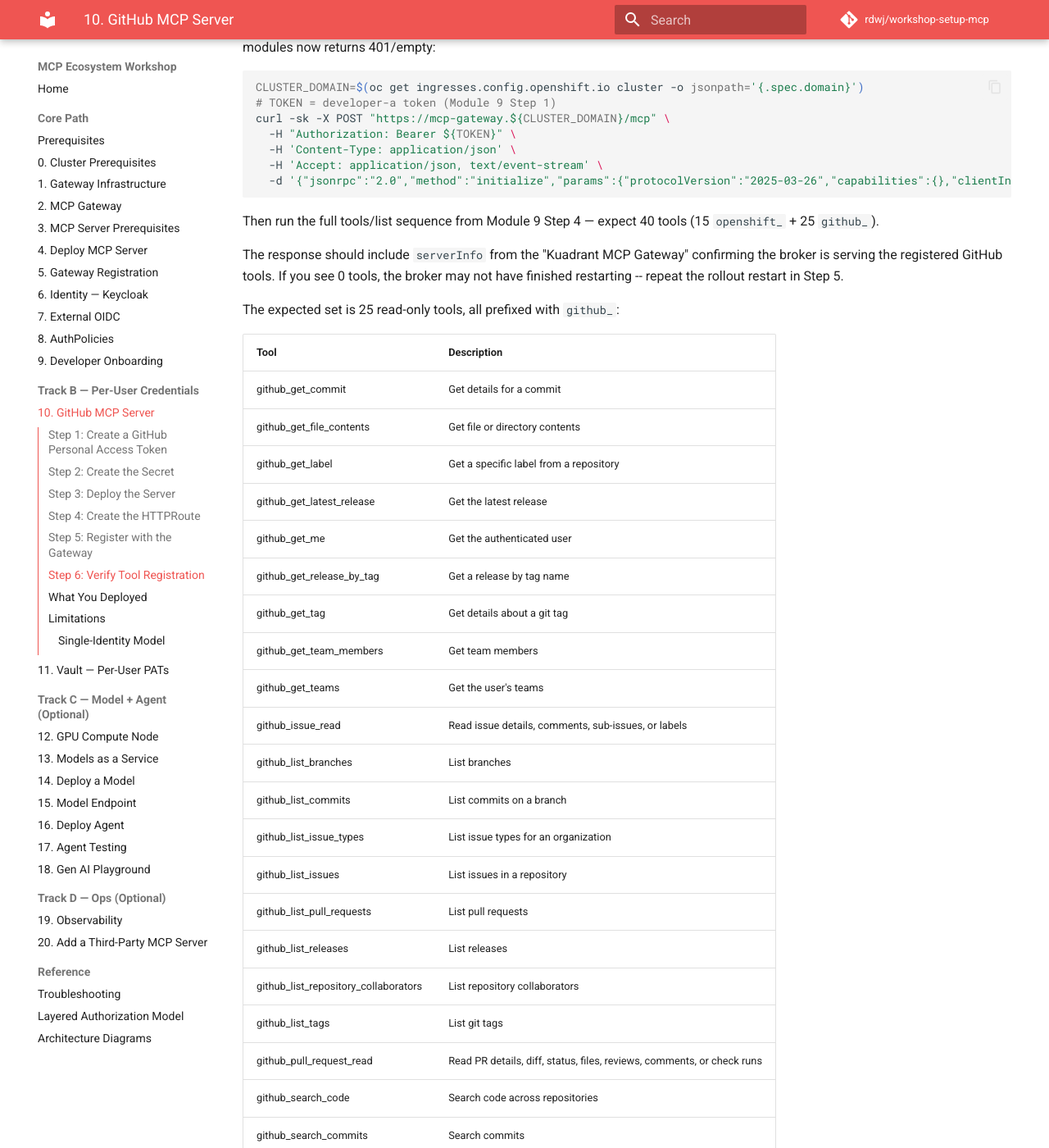
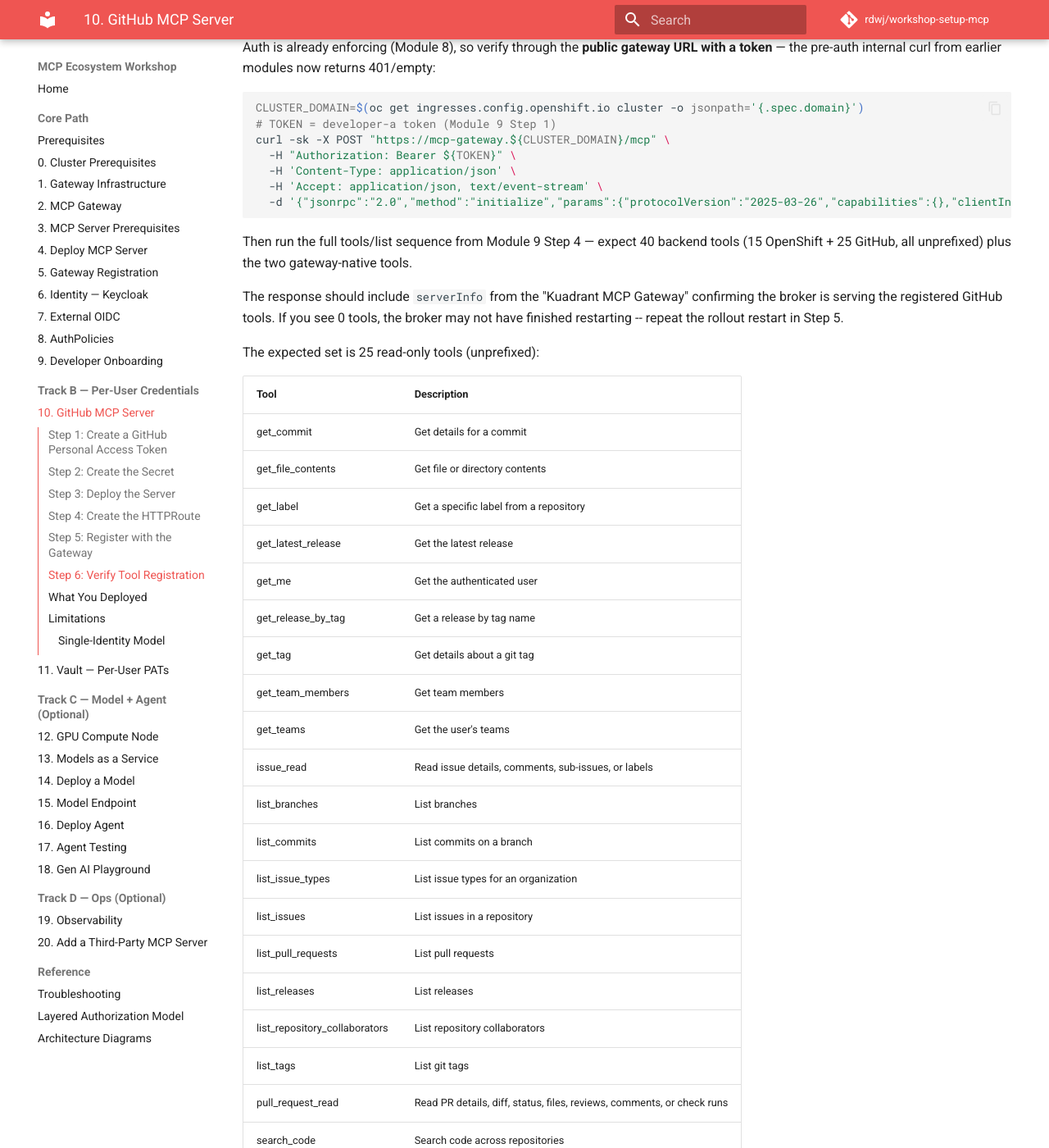
Before and after one commit to rdwj/workshop-setup-mcp, an MkDocs documentation site: the page built from deploy/workshop/10-github-mcp-server/README.md, in a window 1280 px wide and 1400 px high, scrolled down 2619 px. Shown: the whole window at 82% size. Built offline with MkDocs 1.6.1 and Material for MkDocs 9.7.7, drawn with Linux system fonts in a browser that asks for light colours; comment, search, counter and statistics services are not loaded; some of the changed text lies outside the part shown.

Commit message:
workshop: Update for MCP Gateway v0.7.0 unprefixed tool names
MCP Gateway v0.7.0 only applies toolPrefix when tool names collide
across servers — with no collisions in this workshop, all tools are
unprefixed. Update every tool reference, VirtualMCPServer list, Keycloak
role description, tool table, curl example, and architecture diagram.

Also documents two new gateway-native tools (discover_tools,
select_tools) and the version-drift risk from the tech-preview catalog
always shipping the latest operator.

Assisted-by: Claude Code (Opus 4.6)

````diff
--- a/deploy/workshop/10-github-mcp-server/README.md
+++ b/deploy/workshop/10-github-mcp-server/README.md
@@ -4,7 +4,8 @@ This module deploys the official GitHub MCP server as a second backend behind
 the MCP Gateway. Unlike the OpenShift MCP server (which uses the MCPServer CR
 and lifecycle operator), this is a third-party container deployed as a standard
 Deployment + Service. It runs in `--read-only` mode, exposing 25 GitHub tools
-with a `github_` prefix.
+(unprefixed in MCP Gateway v0.7.0 — the registration's `toolPrefix` only
+applies on name conflicts).
 
 **Prerequisites** -- Modules 1--8 completed. The `mcp-ecosystem` namespace
 and the ReferenceGrant (Module 5) exist, and the layered AuthPolicies
@@ -146,43 +147,44 @@ curl -sk -X POST "https://mcp-gateway.${CLUSTER_DOMAIN}/mcp" \
   -d '{"jsonrpc":"2.0","method":"initialize","params":{"protocolVersion":"2025-03-26","capabilities":{},"clientInfo":{"name":"test","version":"0.1"}},"id":1}'
 ```
 
-Then run the full tools/list sequence from Module 9 Step 4 — expect 40
-tools (15 `openshift_` + 25 `github_`).
+Then run the full tools/list sequence from Module 9 Step 4 — expect 40 backend
+tools (15 OpenShift + 25 GitHub, all unprefixed) plus the two
+gateway-native tools.
 
 The response should include `serverInfo` from the "Kuadrant MCP Gateway"
 confirming the broker is serving the registered GitHub tools. If you see 0
 tools, the broker may not have finished restarting -- repeat the rollout
 restart in Step 5.
 
-The expected set is 25 read-only tools, all prefixed with `github_`:
+The expected set is 25 read-only tools (unprefixed):
 
 | Tool | Description |
 |---|---|
-| github_get_commit | Get details for a commit |
-| github_get_file_contents | Get file or directory contents |
-| github_get_label | Get a specific label from a repository |
-| github_get_latest_release | Get the latest release |
-| github_get_me | Get the authenticated user |
-| github_get_release_by_tag | Get a release by tag name |
-| github_get_tag | Get details about a git tag |
-| github_get_team_members | Get team members |
-| github_get_teams | Get the user's teams |
-| github_issue_read | Read issue details, comments, sub-issues, or labels |
-| github_list_branches | List branches |
-| github_list_commits | List commits on a branch |
-| github_list_issue_types | List issue types for an organization |
-| github_list_issues | List issues in a repository |
-| github_list_pull_requests | List pull requests |
-| github_list_releases | List releases |
-| github_list_repository_collaborators | List repository collaborators |
-| github_list_tags | List git tags |
-| github_pull_request_read | Read PR details, diff, status, files, reviews, comments, or check runs |
-| github_search_code | Search code across repositories |
-| github_search_commits | Search commits |
-| github_search_issues | Search issues |
-| github_search_pull_requests | Search pull requests |
-| github_search_repositories | Search repositories |
-| github_search_users | Search users |
+| get_commit | Get details for a commit |
+| get_file_contents | Get file or directory contents |
+| get_label | Get a specific label from a repository |
+| get_latest_release | Get the latest release |
+| get_me | Get the authenticated user |
+| get_release_by_tag | Get a release by tag name |
+| get_tag | Get details about a git tag |
+| get_team_members | Get team members |
+| get_teams | Get the user's teams |
+| issue_read | Read issue details, comments, sub-issues, or labels |
+| list_branches | List branches |
+| list_commits | List commits on a branch |
+| list_issue_types | List issue types for an organization |
+| list_issues | List issues in a repository |
+| list_pull_requests | List pull requests |
+| list_releases | List releases |
+| list_repository_collaborators | List repository collaborators |
+| list_tags | List git tags |
+| pull_request_read | Read PR details, diff, status, files, reviews, comments, or check runs |
+| search_code | Search code across repositories |
+| search_commits | Search commits |
+| search_issues | Search issues |
+| search_pull_requests | Search pull requests |
+| search_repositories | Search repositories |
+| search_users | Search users |
 
 ---
 
````
Also changed, not shown: CLAUDE.md (+1 -1 lines), deploy/workshop/02-mcp-gateway/README.md (+1 -1 lines), deploy/workshop/05-gateway-registration/README.md (+33 -26 lines), deploy/workshop/06-identity-keycloak/README.md (+1 -1 lines), deploy/workshop/09-developer-onboarding/README.md (+8 -6 lines), deploy/workshop/11-vault/README.md (+2 -2 lines), deploy/workshop/20-add-mcp-server/README.md (+24 -24 lines), deploy/workshop/README.md (+6 -1 lines), workshop-answers.example.yaml (+8 -5 lines), 5 other files.
